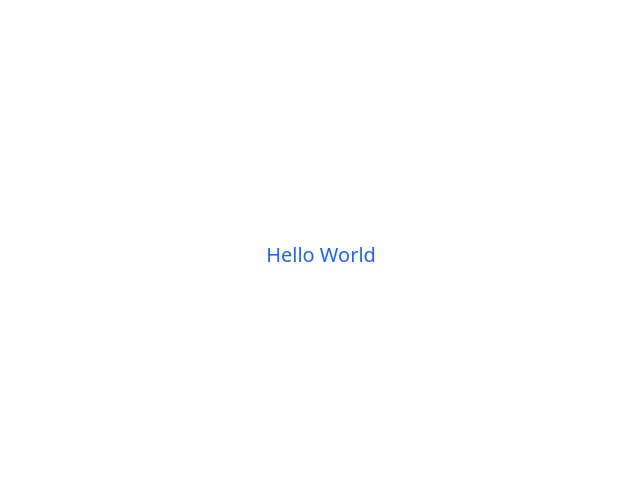
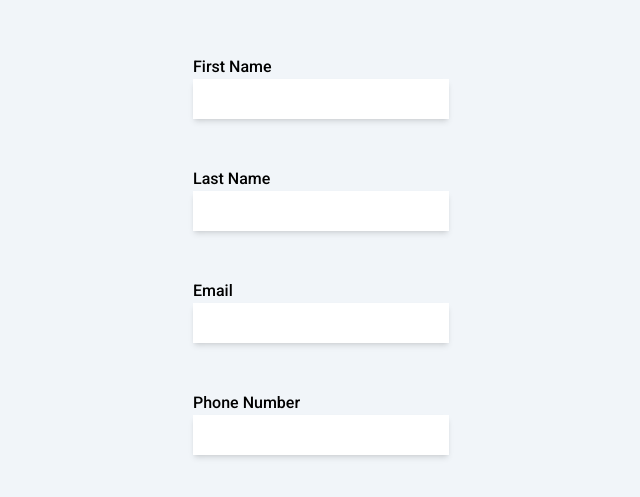
Before and after one commit to RealNickTriano/job-apps, a React (Vite) app: page / in a window 1280 px wide. Shown: the part 145-642 px from the top of the page, without its empty margins (319-959 px from the left). Built offline with nearby package versions, Linux system fonts and the light colour scheme.

Commit message:
input field component

```diff
--- a/index.html
+++ b/index.html
@@ -3,6 +3,9 @@
   <head>
     <meta charset="UTF-8" />
     <link rel="icon" type="image/svg+xml" href="/vite.svg" />
+    <link rel="preconnect" href="https://fonts.googleapis.com">
+    <link rel="preconnect" href="https://fonts.gstatic.com" crossorigin>
+    <link href="https://fonts.googleapis.com/css2?family=Poppins:ital,wght@0,100;0,200;0,300;0,400;0,500;0,600;0,700;0,800;0,900;1,100;1,200;1,300;1,400;1,500;1,600;1,700;1,800;1,900&family=Roboto:ital,wght@0,100;0,300;0,400;0,500;0,700;0,900;1,100;1,300;1,400;1,500;1,700;1,900&display=swap" rel="stylesheet">
     <meta name="viewport" content="width=device-width, initial-scale=1.0" />
     <title>Vite + React</title>
   </head>
--- a/src/App.jsx
+++ b/src/App.jsx
@@ -1,11 +1,44 @@
 import { useState } from 'react'
+import Input from './components/Input'
 
 function App() {
-  const [count, setCount] = useState(0)
+  const [firstName, setFirstName] = useState('')
+  const [lastName, setLastName] = useState('')
+  const [email, setEmailName] = useState('')
+  const [cellPhone, setCellPhoneName] = useState('')
 
   return (
-    <div className="flex justify-center items-center min-h-screen">
-      <h1 className='text-blue-600 text-xl'>Hello World</h1>
+    <div className="flex flex-col justify-center items-center min-h-screen bg-slate-100">
+      <div className='flex flex-col justify-center items-center gap-12'>
+        <Input
+          name={'First Name'}
+          id={'firstname'}
+          value={firstName}
+          onChange={setFirstName}
+          type={'text'}
+        />
+        <Input
+          name={'Last Name'}
+          id={'lastname'}
+          value={lastName}
+          onChange={setLastName}
+          type={'text'}
+        />
+        <Input
+          name={'Email'}
+          id={'email'}
+          value={email}
+          onChange={setEmailName}
+          type={'email'}
+        />
+        <Input
+          name={'Phone Number'}
+          id={'tel'}
+          value={cellPhone}
+          onChange={setCellPhoneName}
+          type={'tel'}
+        />
+      </div>
     </div>
   )
 }
--- /dev/null
+++ b/src/components/Input.jsx
@@ -0,0 +1,25 @@
+import React from 'react'
+
+const Input = ({ id, name, value, onChange, type }) => {
+
+  return (
+    <div className='flex flex-col justify-center items-start font-roboto'>
+        <label
+            htmlFor={id}
+            className='font-medium text-md'
+        >
+            {name}
+        </label>
+        <input
+            className='bg-white w-64 h-10 px-2 shadow-md outline-none'
+            type={type}
+            id={id}
+            name={name}
+            value={value}
+            onChange={(e) => onChange(e.target.value)}
+        />
+    </div>
+  )
+}
+
+export default Input
--- a/src/index.css
+++ b/src/index.css
@@ -1,3 +1,11 @@
 @tailwind base;
 @tailwind components;
 @tailwind utilities;
+
+/* Change autofill bg color */
+input:-webkit-autofill,
+input:-webkit-autofill:hover,
+input:-webkit-autofill:focus,
+input:-webkit-autofill:active{
+    transition: background-color 5000s ease-in-out 0s;
+}
--- a/tailwind.config.cjs
+++ b/tailwind.config.cjs
@@ -1,11 +1,18 @@
 /** @type {import('tailwindcss').Config} */
+const defaultTheme = require('tailwindcss/defaultTheme');
+
 module.exports = {
   content: [
     "./index.html",
     "./src/**/*.{js,ts,jsx,tsx}",
   ],
   theme: {
-    extend: {},
+    extend: {
+      fontFamily: {
+        roboto: ['"Roboto"', ...defaultTheme.fontFamily.sans],
+        poppins: ['"Poppins"', ...defaultTheme.fontFamily.sans]
+      }
+    },
   },
   plugins: [],
 }
```
